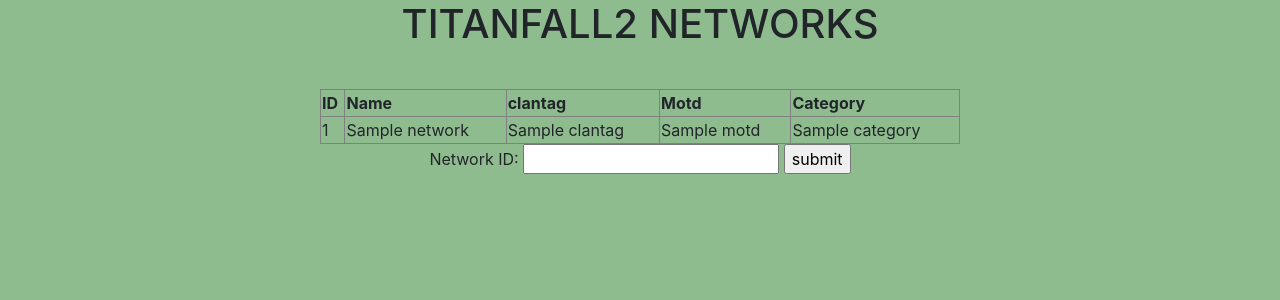
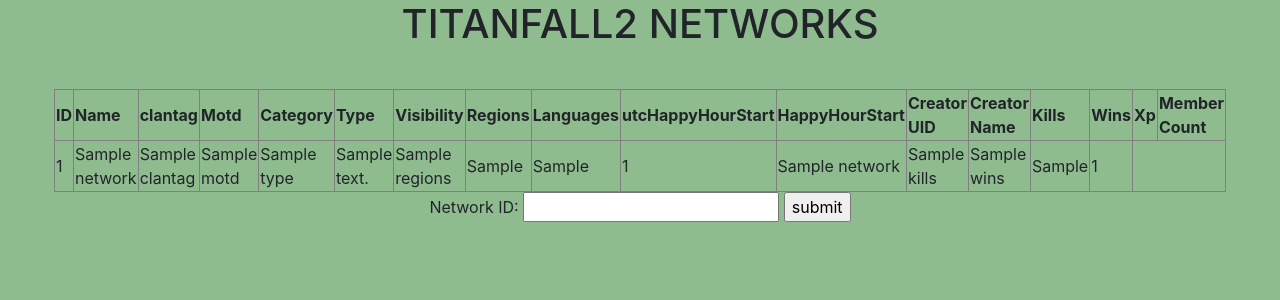
Before and after one commit to xvi-r/Flask-APP, a Python web app: template templates/tfnetworks.html in a window 1280 px wide. Shown: the top 300 px of the page. Run offline with Jinja, Linux system fonts and the light colour scheme; the template is opened without the code that fills it: most values are stand-ins (such as "Sample title", 1, 10 or a date in 2020).

Commit message:
Add More Fields to Networks

```diff
--- a/app.py
+++ b/app.py
@@ -30,9 +30,6 @@
 app.config["SQLALCHEMY_TRACK_MODIFICATIONS"] = False
 
 db.init_app(app)
-
-
-
 
 # For getting real ip
 def get_client_ip():
--- a/templates/tfnetworks.html
+++ b/templates/tfnetworks.html
@@ -30,13 +30,35 @@
             <th>clantag</th>
             <th>Motd</th>
             <th>Category</th>
+            <th>Type</th>
+            <th>Visibility</th>
+            <th>Regions</th>
+            <th>Languages</th>
+            <th>utcHappyHourStart</th>
+            <th>HappyHourStart</th>
+            <th>Creator UID</th>
+            <th>Creator Name</th>
+            <th>Kills</th>
+            <th>Wins</th>
+            <th>Xp</th>
+            <th>Member Count</th>
 
                 <tr>
                     <td>{{network.id}}</td>
                     <td>{{network.name}}</td>
                     <td>{{network.clantag}}</td>
                     <td>{{network.motd}}</td>
-                    <td>{{network.category}}</td>
+                    <td>{{network.type}}</td>
+                    <td>{{network.visibility}}</td>
+                    <td>{{network.regions}}</td>
+                    <td>{{network.utcHappyHourStart}}</td>
+                    <td>{{network.happyHourStart}}</td>
+                    <td>{{network.creatorUID}}</td>
+                    <td>{{network.creatorName}}</td>
+                    <td>{{network.kills}}</td>
+                    <td>{{network.wins}}</td>
+                    <td>{{network.xp}}</td>
+                    <td>{{network.memberCount}}</td>
                 </tr>
     {% endif %}
 
```
